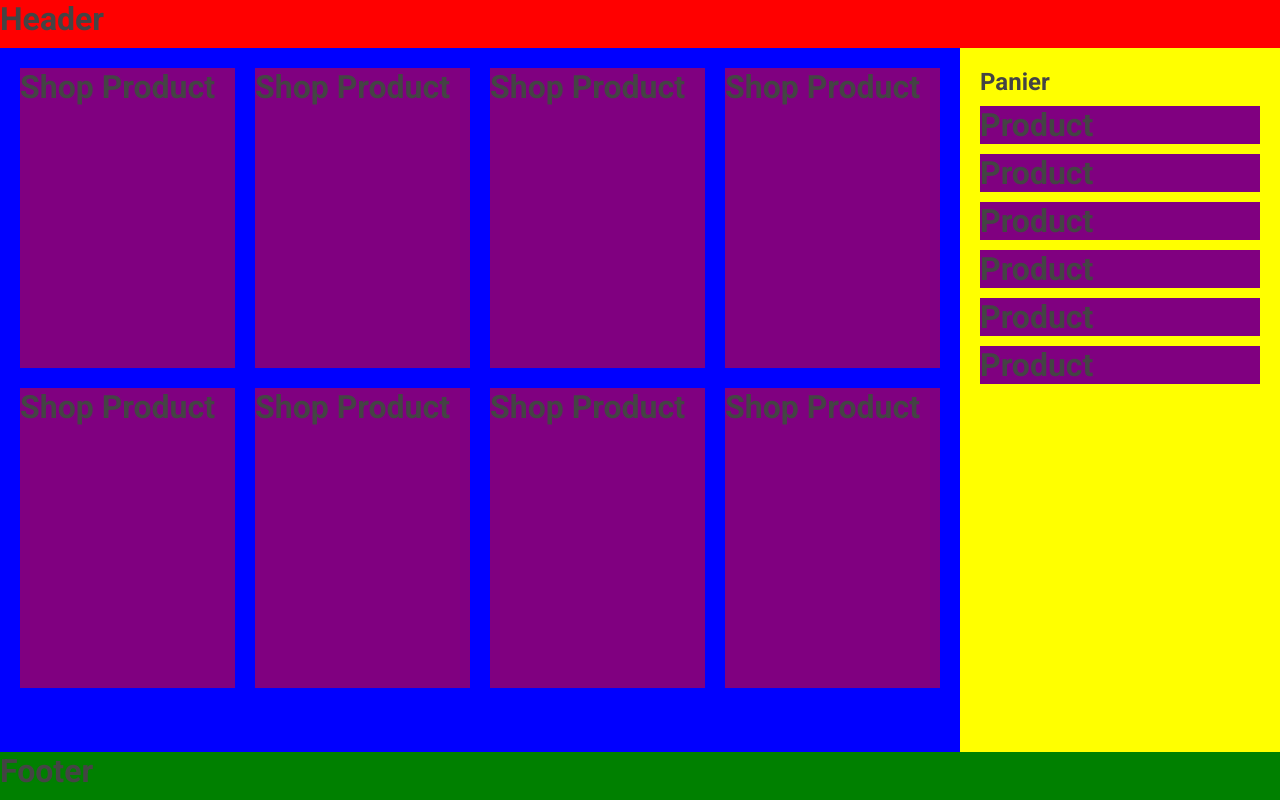
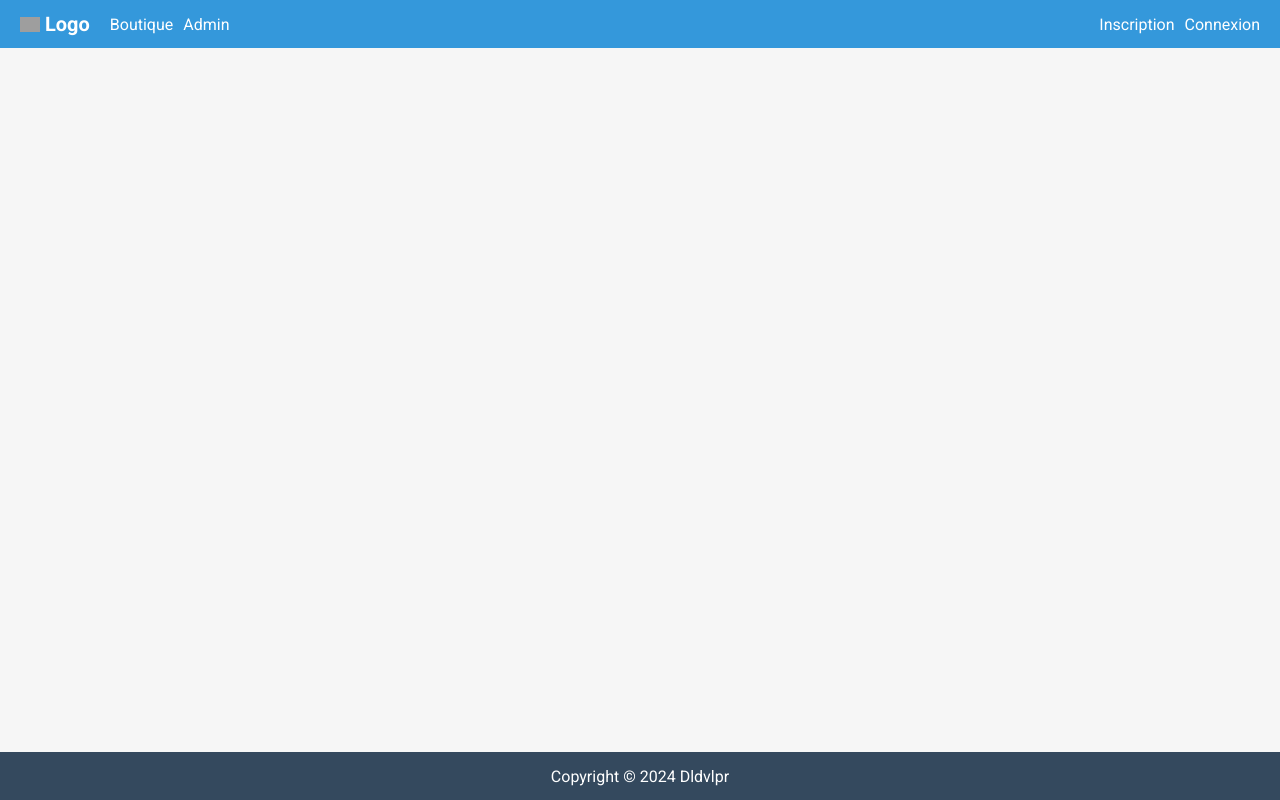
Before and after one commit to dldvpr-Project/vueJS-sandbox-project, a Vue app: page / in a window 1280 px wide. Built offline with nearby package versions, Linux system fonts and the light colour scheme; grey boxes are pictures that could not be loaded.

Commit message:
basic layout for footer and header

```diff
--- a/src/App.vue
+++ b/src/App.vue
@@ -7,10 +7,10 @@ import Cart from './components/Cart/Cart.vue';
 
 <template>
   <div class="app-container">
-    <TheHeader class="header b1" />
-    <Shop class="shop b2" />
-    <Cart class="cart b3" />
-    <TheFooter class="footer b4" />
+    <TheHeader class="header" />
+<!--    <Shop class="shop b2" />-->
+<!--    <Cart class="cart b3" />-->
+    <TheFooter class="footer" />
   </div>
 </template>
 
--- a/src/assets/base.scss
+++ b/src/assets/base.scss
@@ -87,6 +87,10 @@ body {
 .p-20 {
   padding: 20px;
 }
+.px-20 {
+  padding-left: 20px;
+  padding-right: 20px;
+}
 
 .p-30 {
   padding: 30px;
@@ -102,8 +106,16 @@ body {
   margin-bottom: 10px;
 }
 
+.mr-10 {
+  margin-right: 10px;
+}
+
 .m-20 {
   margin: 20px;
+}
+
+.mr-20 {
+  margin-right: 20px;
 }
 
 .m-30 {
--- a/src/components/Footer.vue
+++ b/src/components/Footer.vue
@@ -1,9 +1,14 @@
 <script setup lang="ts"></script>
 
 <template>
-  <footer>
-    <h1>Footer</h1>
+  <footer class="d-flex flex-row justify-content-center align-items-center">
+    <p>Copyright © 2024 Dldvlpr</p>
   </footer>
 </template>
 
-<style lang="scss" scoped></style>
+<style lang="scss" scoped>
+footer {
+  background-color: var(--gray-3);
+  color: var(--text-primary-color);
+}
+</style>
--- a/src/components/Header.vue
+++ b/src/components/Header.vue
@@ -1,9 +1,43 @@
 <script setup lang="ts"></script>
 
 <template>
-  <header>
-    <h1>Header</h1>
+  <header class="px-20 d-flex flex-row align-items-center">
+    <a href="#" class="d-flex flex-row align-items-center mr-20">
+      <img src="../assets/logo.svg" />
+      <span class="logo">Logo</span>
+    </a>
+    <ul class="d-flex flex-row flex-fill">
+      <li class="mr-10">
+        <a href="#">Boutique</a>
+      </li>
+      <li>
+        <a href="#">Admin</a>
+      </li>
+    </ul>
+    <ul class="d-flex flex-row">
+      <li class="mr-10">
+        <a href="#">Inscription</a>
+      </li>
+      <li>
+        <a href="#">Connexion</a>
+      </li>
+    </ul>
   </header>
 </template>
 
-<style lang="scss" scoped></style>
+<style lang="scss" scoped>
+header {
+  background-color: var(--primary-1);
+  a {
+    color: var(--text-primary-color);
+    img {
+      width: 20px;
+      margin-right: 5px;
+    }
+    .logo {
+      font-weight: 700;
+      font-size: 20px;
+    }
+  }
+}
+</style>
```
